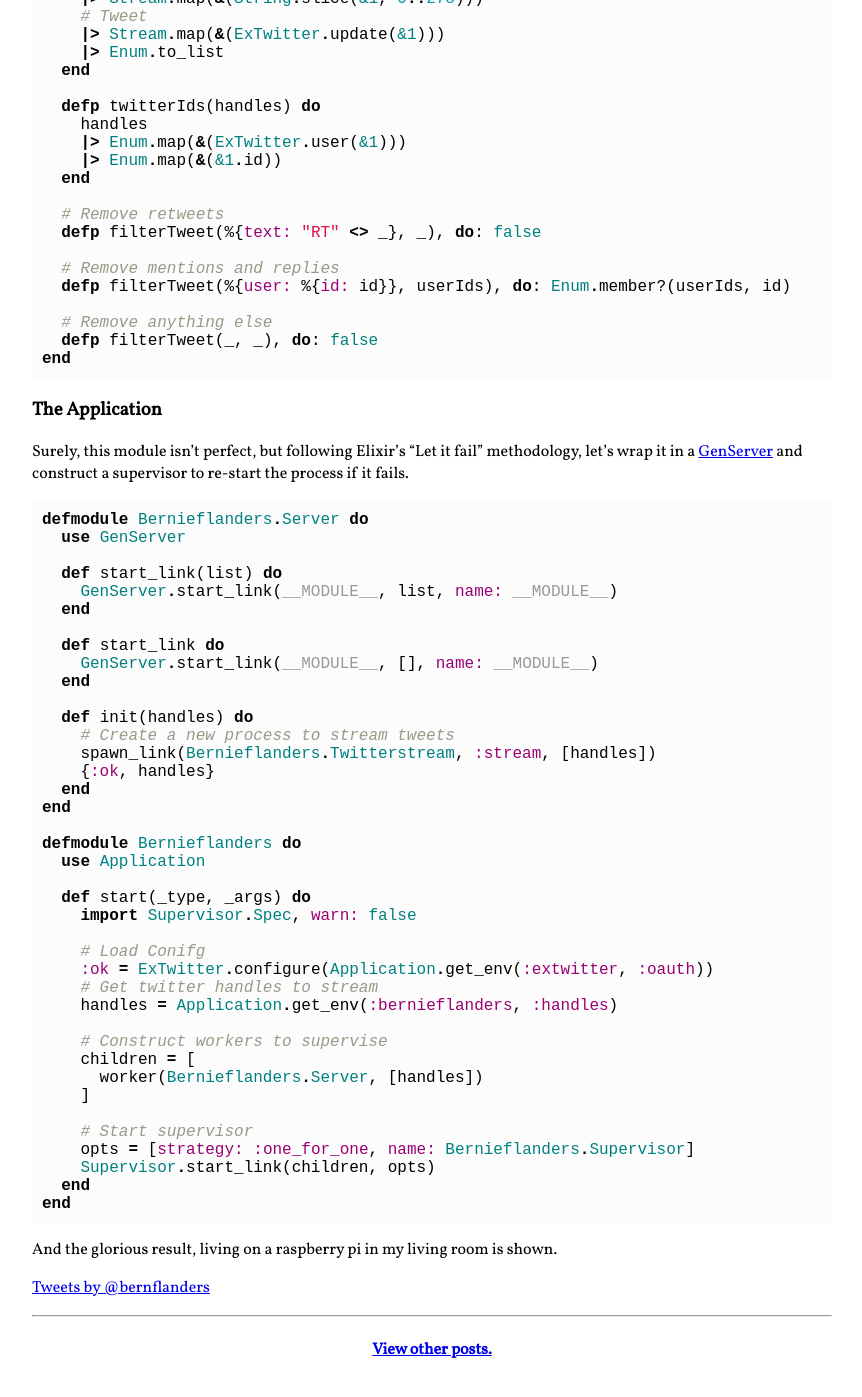
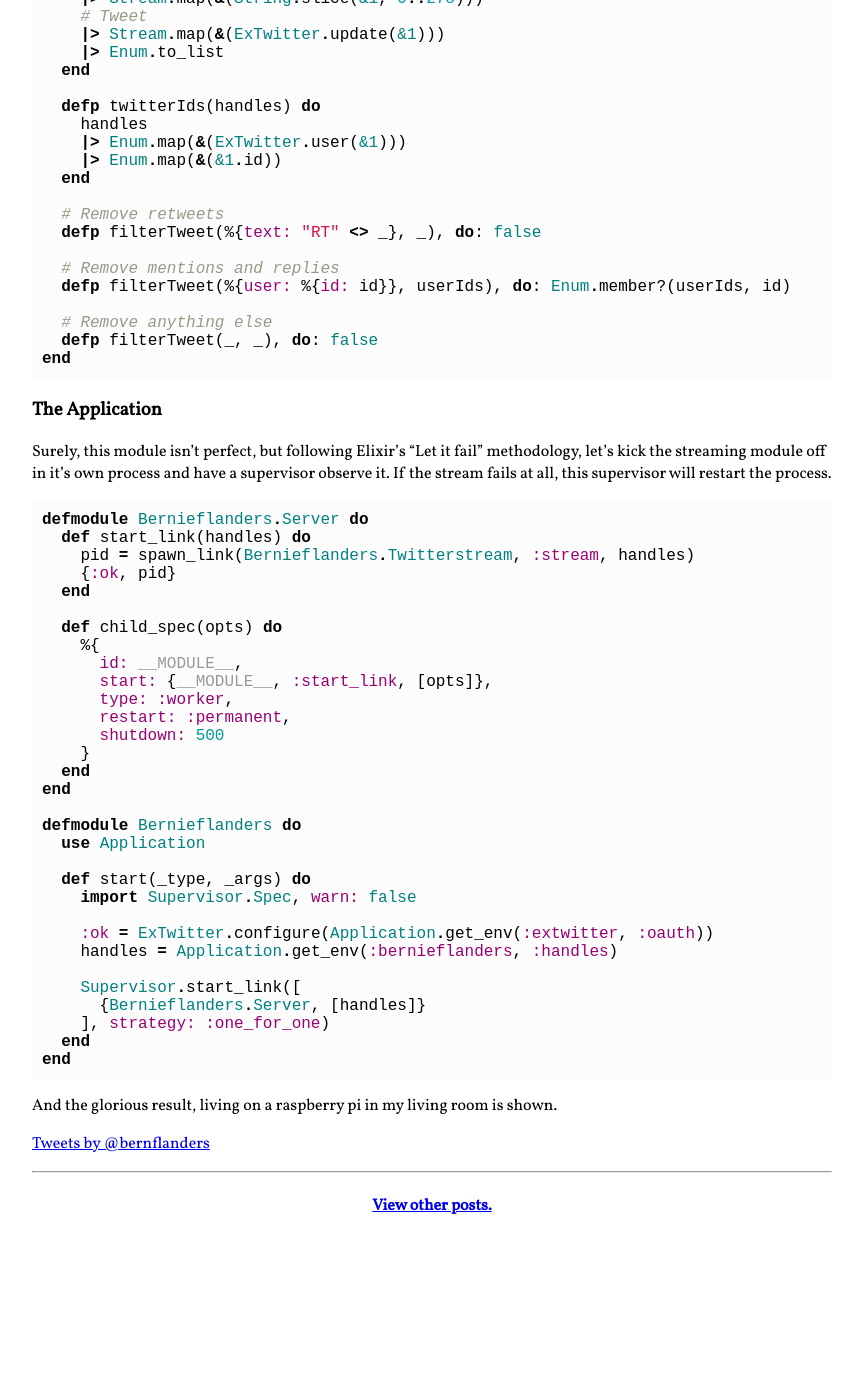
Before and after one commit to pjskennedy/pjsk, a Jekyll site: the page built from _posts/2017-12-09-bernie-flanders.md, in a window 1280 px wide and 1400 px high, scrolled down 1756 px. Shown: the top 1397 px of the window, without its empty margins (208-1070 px from the left). Built offline with Jekyll 4.4.1, drawn with Linux system fonts in a browser that asks for light colours; comment, search, counter and statistics services are not loaded; after the commit the page ends 3012 px from its top, so only the background shows below that.

Commit message:
Update to remove genserver

````diff
--- a/_posts/2017-12-09-bernie-flanders.md
+++ b/_posts/2017-12-09-bernie-flanders.md
@@ -100,24 +100,23 @@ end
 
 ### The Application
 
-Surely, this module isn't perfect, but following Elixir's "Let it fail" methodology, let's wrap it in a [GenServer](https://hexdocs.pm/elixir/GenServer.html) and construct a supervisor to re-start the process if it fails.
+Surely, this module isn't perfect, but following Elixir's "Let it fail" methodology, let's kick the streaming module off in it's own process and have a supervisor observe it. If the stream fails at all, this supervisor will restart the process.
 
 ```elixir
 defmodule Bernieflanders.Server do
-  use GenServer
-
-  def start_link(list) do
-    GenServer.start_link(__MODULE__, list, name: __MODULE__)
+  def start_link(handles) do
+    pid = spawn_link(Bernieflanders.Twitterstream, :stream, handles)
+    {:ok, pid}
   end
 
-  def start_link do
-    GenServer.start_link(__MODULE__, [], name: __MODULE__)
-  end
-
-  def init(handles) do
-    # Create a new process to stream tweets
-    spawn_link(Bernieflanders.Twitterstream, :stream, [handles])
-    {:ok, handles}
+  def child_spec(opts) do
+    %{
+      id: __MODULE__,
+      start: {__MODULE__, :start_link, [opts]},
+      type: :worker,
+      restart: :permanent,
+      shutdown: 500
+    }
   end
 end
 
@@ -127,19 +126,12 @@ defmodule Bernieflanders do
   def start(_type, _args) do
     import Supervisor.Spec, warn: false
 
-    # Load Conifg
     :ok = ExTwitter.configure(Application.get_env(:extwitter, :oauth))
-    # Get twitter handles to stream
     handles = Application.get_env(:bernieflanders, :handles)
 
-    # Construct workers to supervise
-    children = [
-      worker(Bernieflanders.Server, [handles])
-    ]
-
-    # Start supervisor
-    opts = [strategy: :one_for_one, name: Bernieflanders.Supervisor]
-    Supervisor.start_link(children, opts)
+    Supervisor.start_link([
+      {Bernieflanders.Server, [handles]}
+    ], strategy: :one_for_one)
   end
 end
 ```
````
